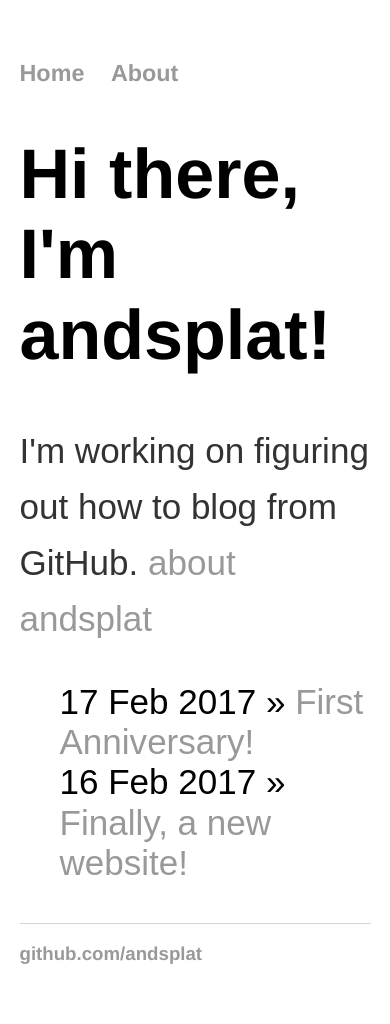
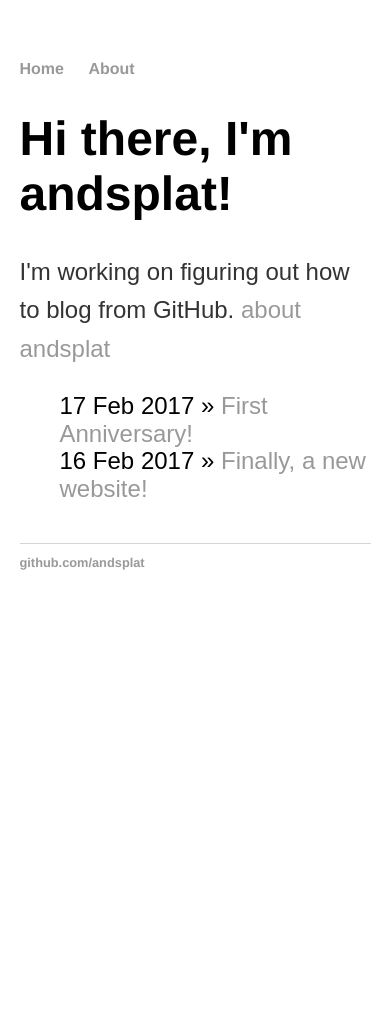
Before and after one commit to andsplat/benwfey, a Jekyll site: the page built from index.html, in a window 390 px wide. Built offline with Jekyll 4.4.1, drawn with Linux system fonts in a browser that asks for light colours; after the commit the page ends 900 px from its top, so only the background shows below that.

Commit message:
Update main.css

```diff
--- a/css/main.css
+++ b/css/main.css
@@ -45,11 +45,3 @@
 ul.posts li {
     list-style: none;
 }
-
-
-/*  Mobile Layout: 320px. */
-@media only screen and (max-width: 479px) {
-body {width:100%;}
-html {font-size: 146%;}
-img {width: 100%; padding:0;overflow:auto;margin:0 auto;}
-}
```
